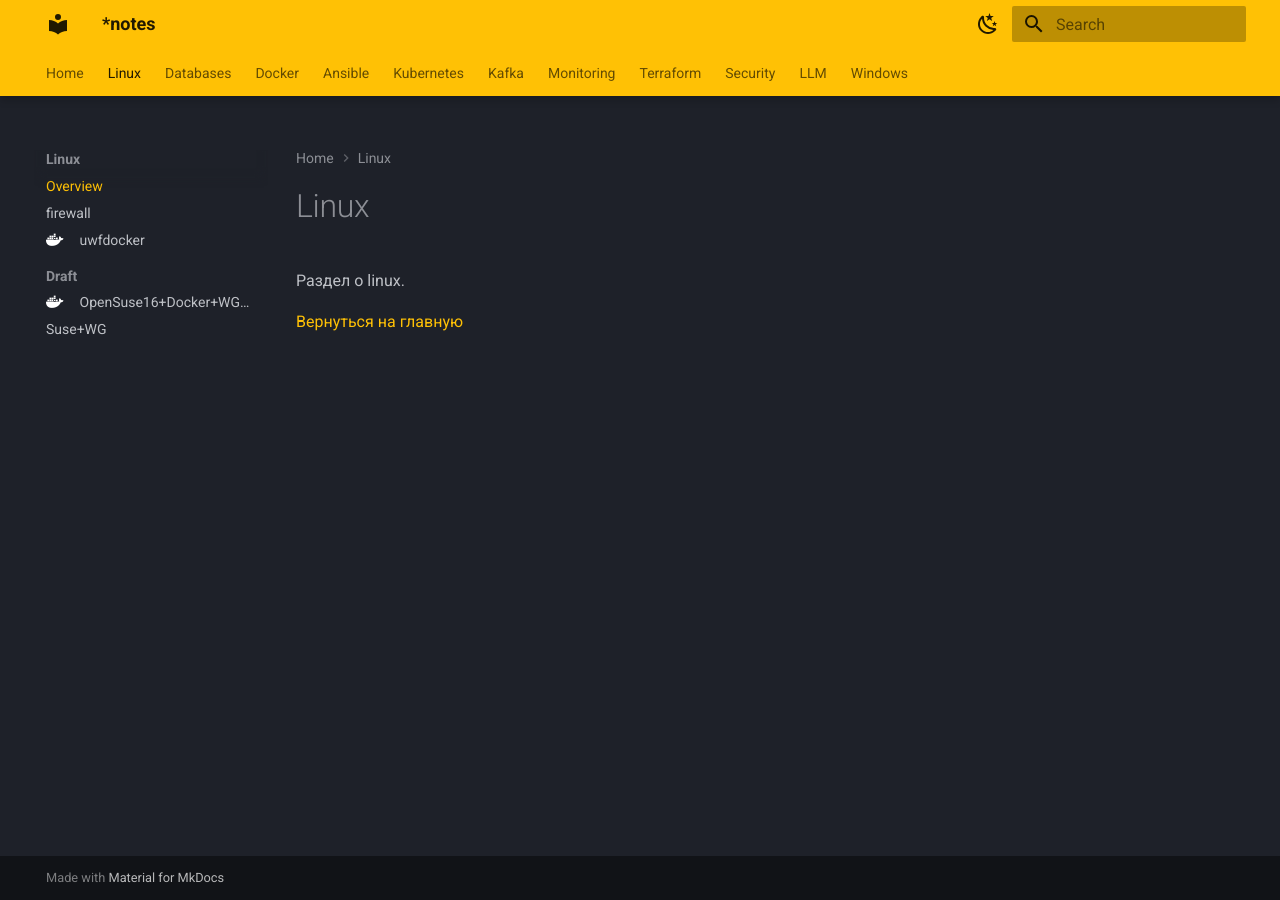
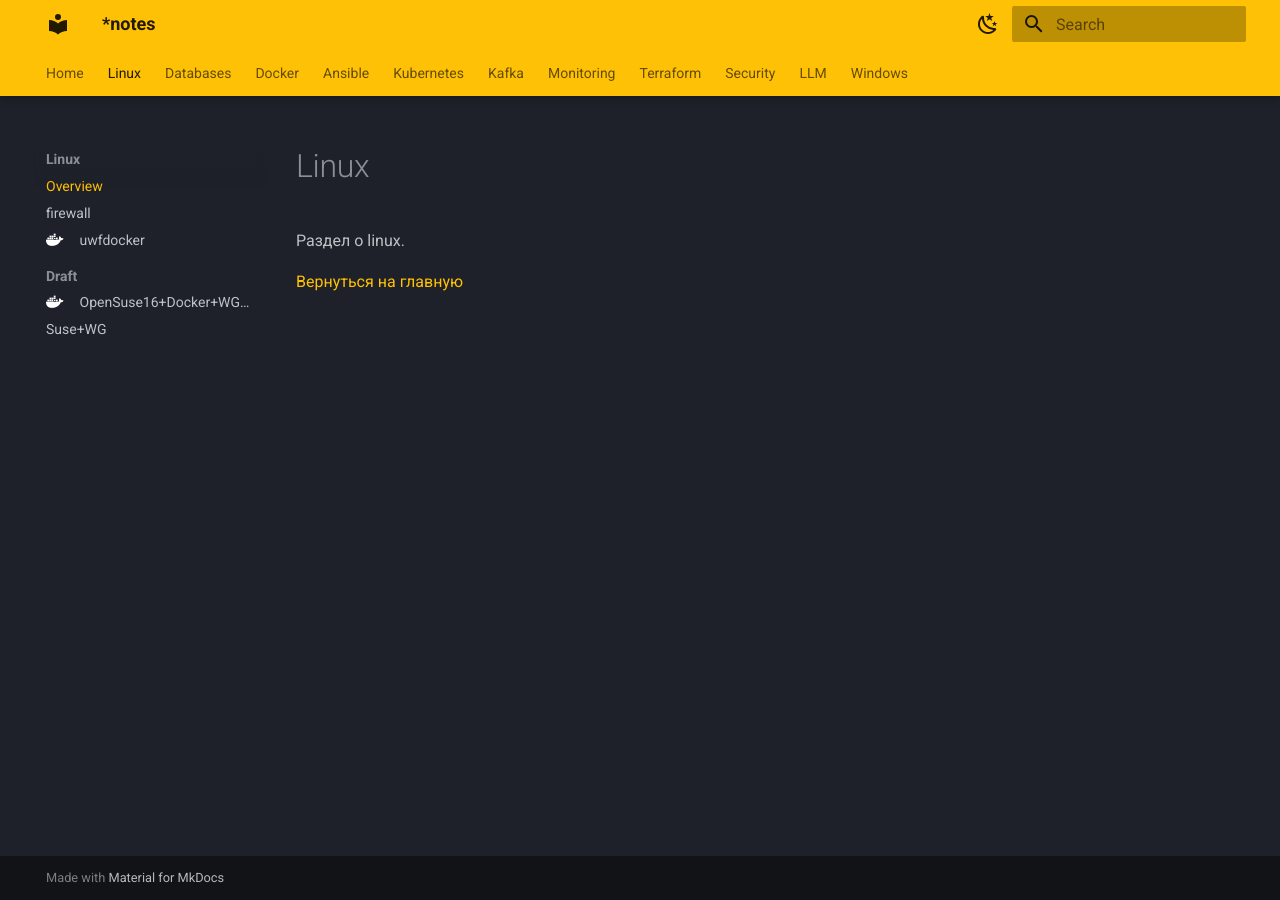
Before and after one commit to becausethatbee/terminator, an MkDocs documentation site: the page built from docs/linux/index.md, in a window 1280 px wide. Built offline with MkDocs 1.6.1 and Material for MkDocs 9.7.7, drawn with Linux system fonts in a browser that asks for light colours.

Commit message:
Автоматический коммит: 2025-09-25 06:34:27

```diff
--- a/mkdocs.yml
+++ b/mkdocs.yml
@@ -20,7 +20,7 @@ theme:
   - navigation.tabs
   - navigation.tabs.sticky
   - navigation.sections
-  - navigation.path
+#  - navigation.path
   - search.highlight
   - search.suggest
   - content.code.copy
```
